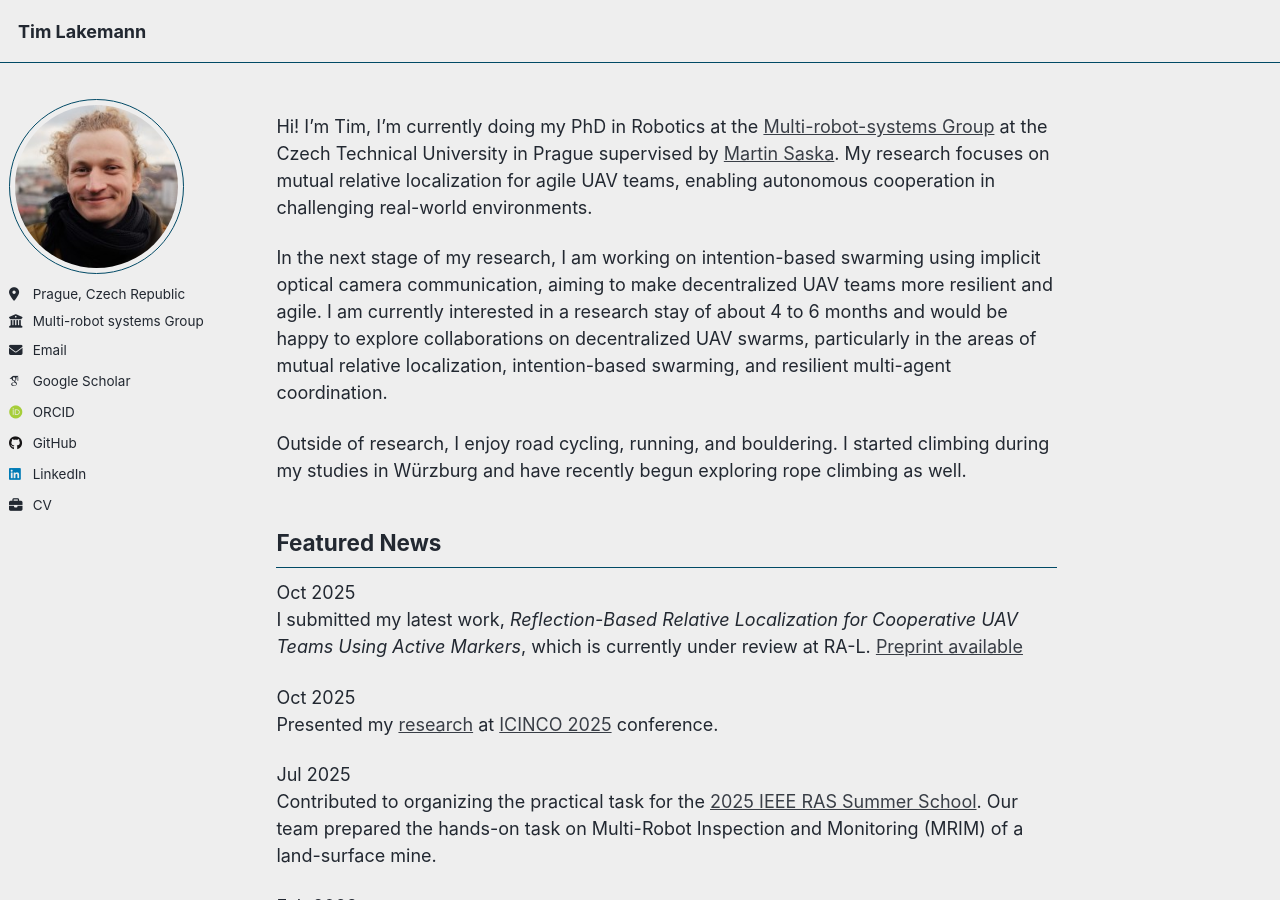
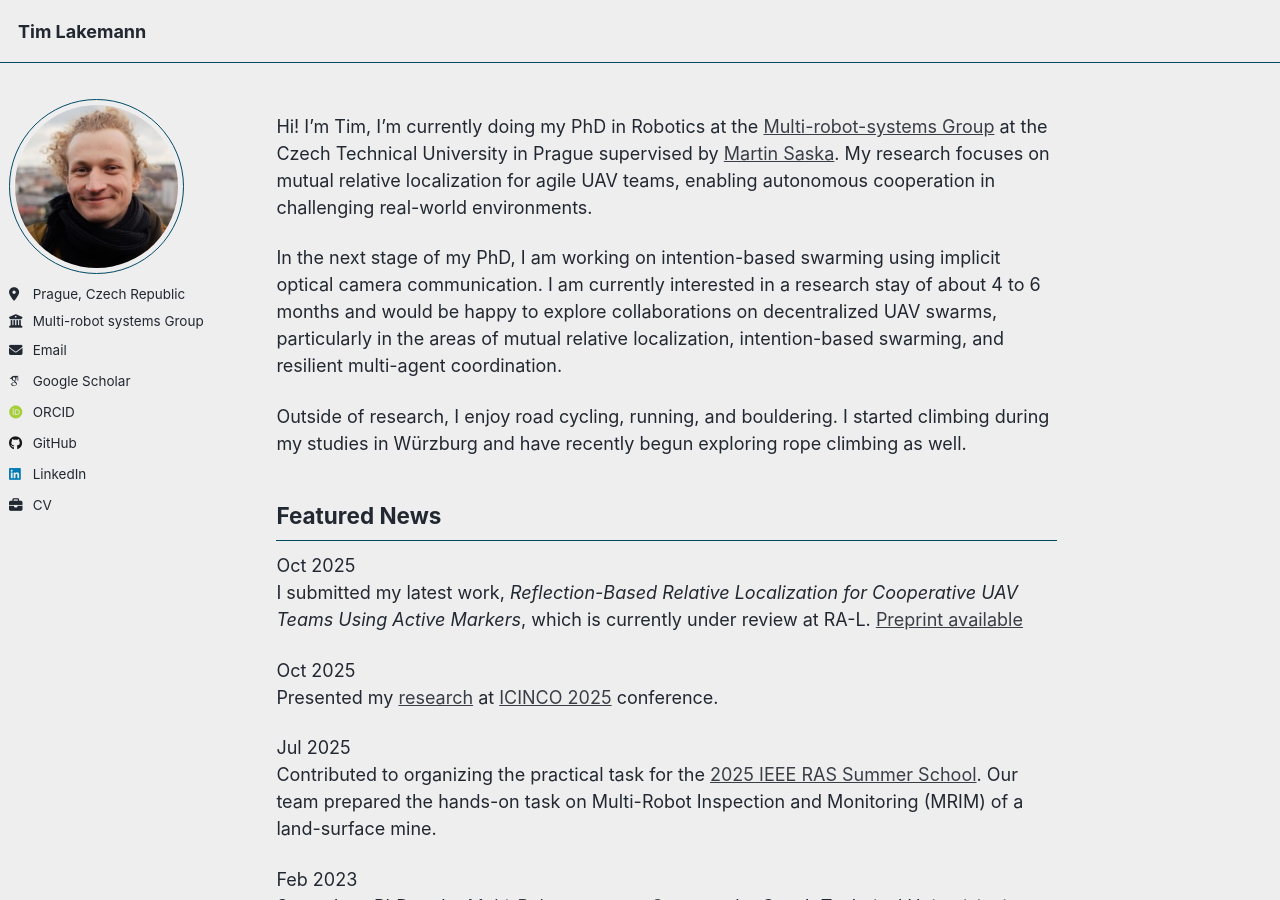
Before and after one commit to TimLakemann/timlakemann.github.io, a Jekyll site: the page built from _pages/about.md, in a window 1280 px wide and 900 px high. Built offline with Jekyll 4.4.1, drawn with Linux system fonts in a browser that asks for light colours; some web fonts are replaced; a script that is not in the unit is left out.

Commit message:
small update about text

```diff
--- a/_pages/about.md
+++ b/_pages/about.md
@@ -8,7 +8,7 @@ redirect_from:
 ---
 Hi! I'm Tim, I'm currently doing my PhD in Robotics at the [Multi-robot-systems Group](https://mrs.fel.cvut.cz/) at the Czech Technical University in Prague supervised by [Martin Saska](https://mrs.fel.cvut.cz/members/martin-saska). My research focuses on mutual relative localization for agile UAV teams, enabling autonomous cooperation in challenging real-world environments.
 
-In the next stage of my research, I am working on intention-based swarming using implicit optical camera communication, aiming to make decentralized UAV teams more resilient and agile.
+In the next stage of my PhD, I am working on intention-based swarming using implicit optical camera communication.
 I am currently interested in a research stay of about 4 to 6 months and would be happy to explore collaborations on decentralized UAV swarms, particularly in the areas of mutual relative localization, intention-based swarming, and resilient multi-agent coordination.
 
 Outside of research, I enjoy road cycling, running, and bouldering. I started climbing during my studies in Würzburg and have recently begun exploring rope climbing as well.
```
